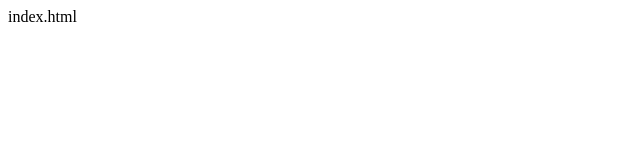
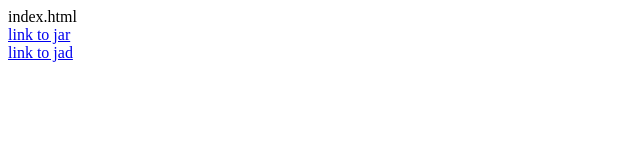
Before and after one commit to monotext/_, a plain HTML site: page index.html in a window 1280 px wide. Shown: the whole page, without its empty margins (0-640 px from the left). Drawn offline with Linux system fonts and the light colour scheme.

Commit message:
Update index.html

```diff
--- a/index.html
+++ b/index.html
@@ -1 +1,5 @@
 index.html
+</br>
+<a href="1.jar" target="_self">link to jar</a>
+</br>
+<a href="1.jad" target="_self">link to jad</a>
```
